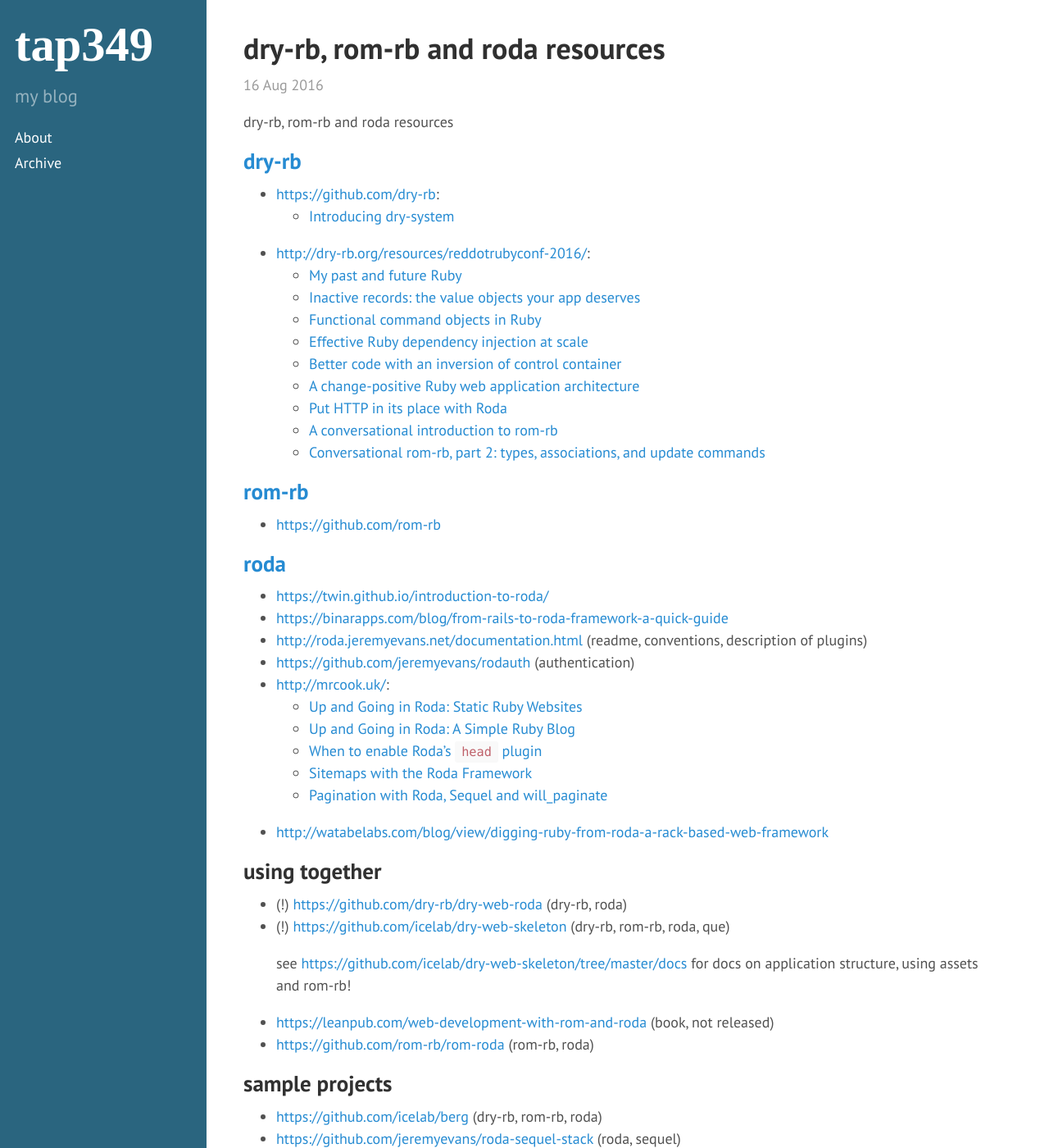
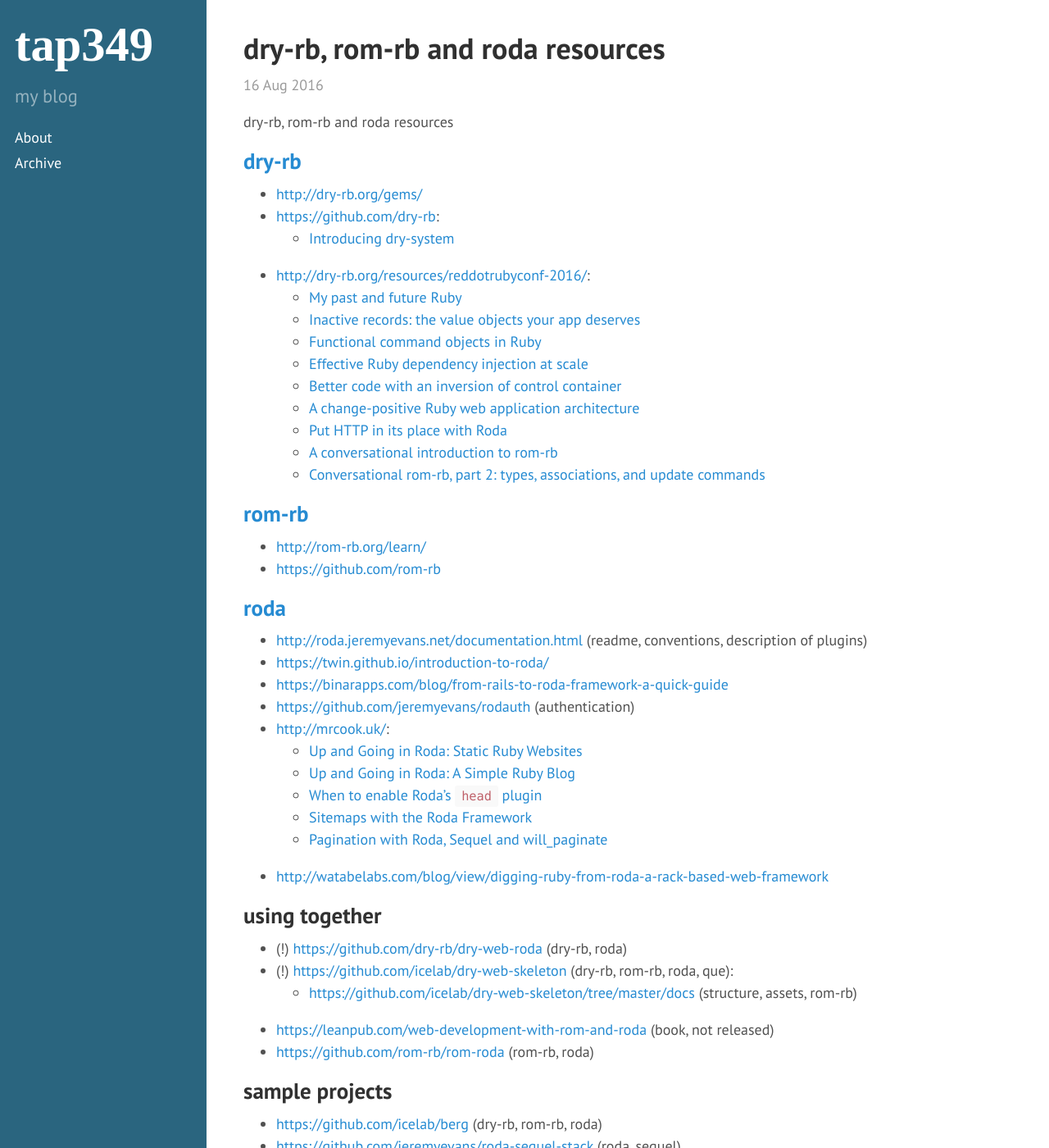
Before and after one commit to tap349/tap349.github.io, a Jekyll site: the page built from _posts/2016-08-17-dry-rb-rom-rb-and-roda-resources.md, in a window 1280 px wide and 1400 px high. Shown: the whole window at 82% size. Built offline with Jekyll 4.4.1, drawn with Linux system fonts in a browser that asks for light colours.

Commit message:
update 2016-08-17_01:31:50

```diff
--- a/_posts/2016-08-17-dry-rb-rom-rb-and-roda-resources.md
+++ b/_posts/2016-08-17-dry-rb-rom-rb-and-roda-resources.md
@@ -12,6 +12,7 @@
 
 ## [dry-rb](http://dry-rb.org/)
 
+- <http://dry-rb.org/gems/>
 - <https://github.com/dry-rb>:
   * [Introducing dry-system](http://dry-rb.org/news/2016/08/15/introducing-dry-system/)
 - <http://dry-rb.org/resources/reddotrubyconf-2016/>:
@@ -27,14 +28,15 @@
 
 ## [rom-rb](http://rom-rb.org/)
 
+- <http://rom-rb.org/learn/>
 - <https://github.com/rom-rb>
 
 ## [roda](http://roda.jeremyevans.net/)
 
+- <http://roda.jeremyevans.net/documentation.html>
+  (readme, conventions, description of plugins)
 - <https://twin.github.io/introduction-to-roda/>
 - <https://binarapps.com/blog/from-rails-to-roda-framework-a-quick-guide>
-- <http://roda.jeremyevans.net/documentation.html>
-  (readme, conventions, description of plugins)
 - <https://github.com/jeremyevans/rodauth> (authentication)
 - <http://mrcook.uk/>:
   * [Up and Going in Roda: Static Ruby Websites](http://mrcook.uk/static-websites-with-roda-framework)
@@ -47,11 +49,8 @@
 ## using together
 
 - (!) <https://github.com/dry-rb/dry-web-roda> (dry-rb, roda)
-- (!) <https://github.com/icelab/dry-web-skeleton> (dry-rb, rom-rb, roda, que)
-
-  see <https://github.com/icelab/dry-web-skeleton/tree/master/docs>
-  for docs on application structure, using assets and rom-rb!
-
+- (!) <https://github.com/icelab/dry-web-skeleton> (dry-rb, rom-rb, roda, que):
+  * <https://github.com/icelab/dry-web-skeleton/tree/master/docs> (structure, assets, rom-rb)
 - <https://leanpub.com/web-development-with-rom-and-roda> (book, not released)
 - <https://github.com/rom-rb/rom-roda> (rom-rb, roda)
 
```
